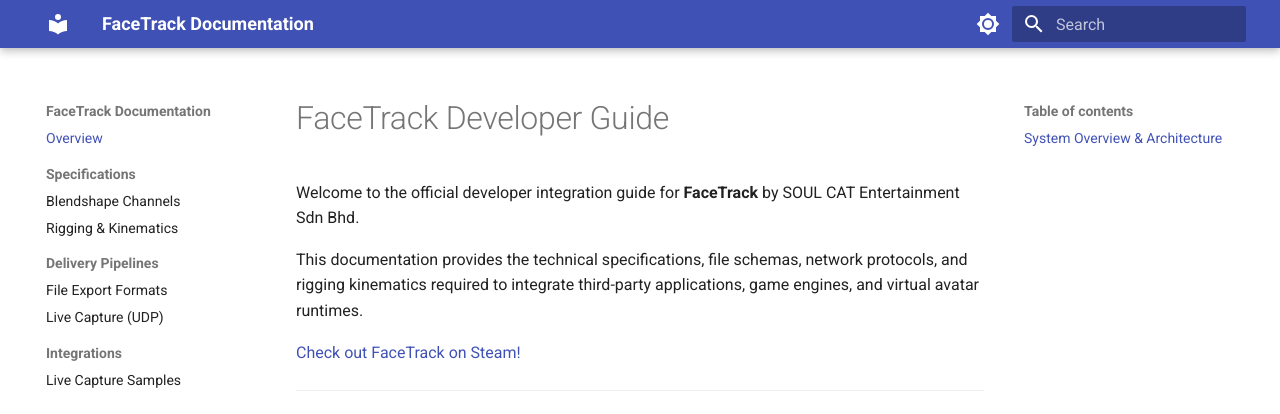
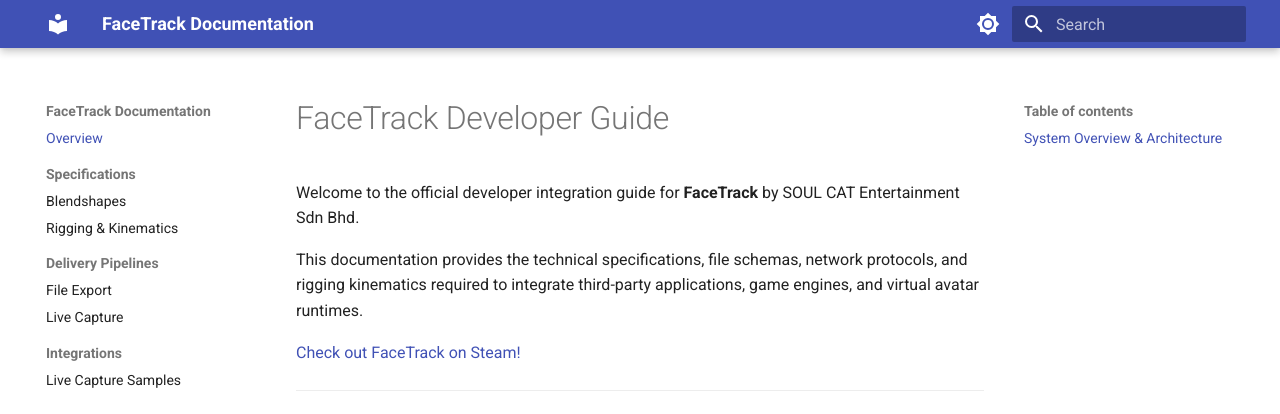
Before and after one commit to soulcatentertainment/FaceTrack-Developer-Guide, an MkDocs documentation site: the page built from docs/index.md, in a window 1280 px wide. Shown: the top 414 px of the page. Built offline with MkDocs 1.6.1 and Material for MkDocs 9.7.7, drawn with Linux system fonts in a browser that asks for light colours.

Commit message:
Updated the mkdocs.yml

```diff
--- a/mkdocs.yml
+++ b/mkdocs.yml
@@ -34,11 +34,11 @@
 nav:
   - Overview: index.md
   - Specifications:
-      - Blendshape Channels: specifications/blendshapes.md
+      - Blendshapes: specifications/blendshapes.md
       - Rigging & Kinematics: specifications/kinematics.md
   - Delivery Pipelines:
-      - File Export Formats: pipelines/file-export.md
-      - Live Capture (UDP): pipelines/live-capture.md
+      - File Export: pipelines/file-export.md
+      - Live Capture: pipelines/live-capture.md
   - Integrations:
       - Live Capture Samples: integrations/live-capture-integration.md
       # - Importer Samples: integrations/file-importer-integration.md
```
